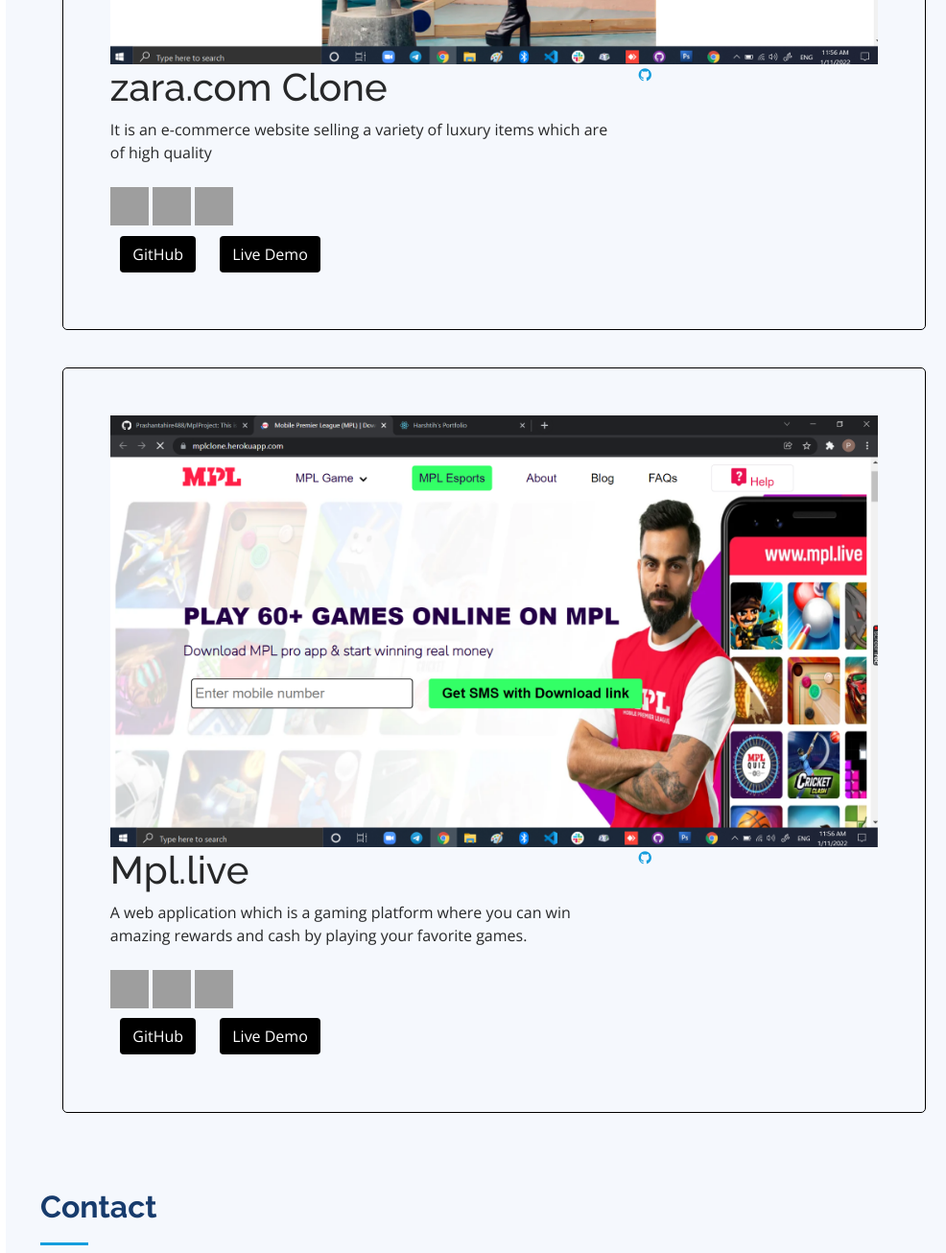
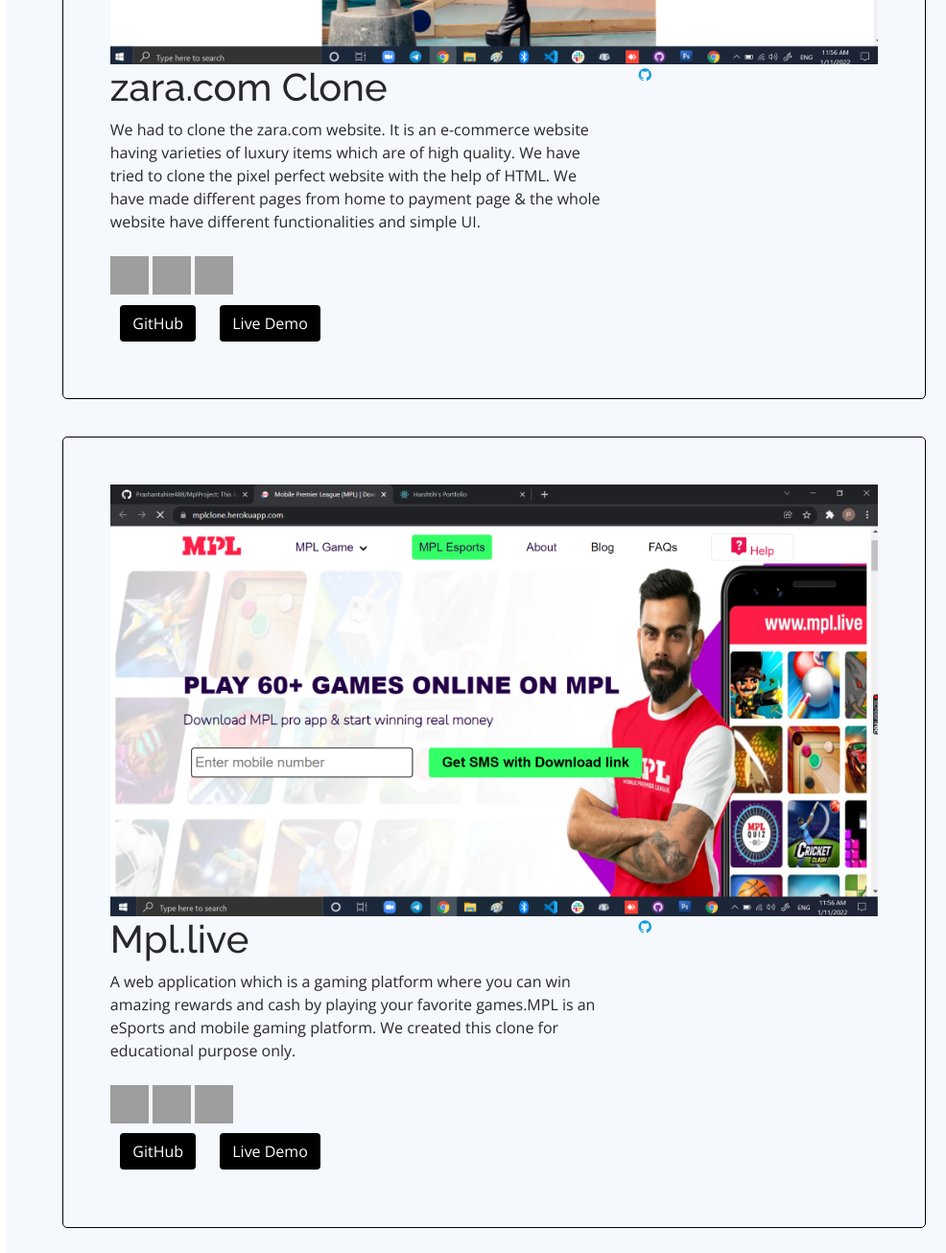
Before and after one commit to Prashantahire488/Portfolio2, a plain HTML site: page index.html in a window 1280 px wide. Shown: the part 2940-4246 px from the top of the page at 96% size, without its empty margins (294-1280 px from the left). Drawn offline with nearby package versions, Linux system fonts and the light colour scheme; grey boxes are pictures that could not be loaded.

Commit message:
Update index.html

```diff
--- a/index.html
+++ b/index.html
@@ -337,8 +337,7 @@
                       <h1 class="w-title"> zara.com Clone</h1>
                       <div class="w-more">
                         <!-- <span class="w-ctegory">Teck Stacks</span> / -->
-                        It is an e-commerce website selling a variety of luxury items
-                        which are of high quality
+                        We had to clone the zara.com website. It is an e-commerce website having varieties of luxury items which are of high quality. We have tried to clone the pixel perfect website with the help of HTML. We have made different pages from home to payment page & the whole website have different functionalities and simple UI.
                         </div>
 
                         <div>
@@ -388,7 +387,7 @@
                         <!-- <span class="w-ctegory">Teck Stacks</span> / -->
                         <span class="w-date">A web application which is a gaming platform where you can
                           win amazing rewards and cash by playing your favorite
-                          games.
+                          games.MPL is an eSports and mobile gaming platform. We created this clone for educational purpose only.
                           </span>
                         </div>
 
```
